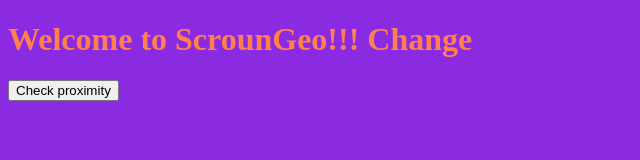
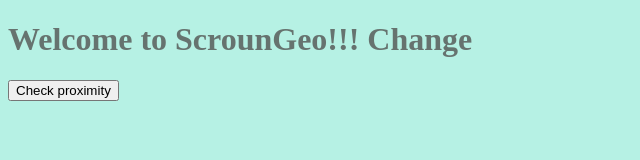
Before and after one commit to matthew-g-austin/ScrounGeo, a plain HTML site: page index.html in a window 1280 px wide. Shown: the whole page, without its empty margins (0-640 px from the left). Drawn offline with Linux system fonts and the light colour scheme.

Commit message:
changed colors

```diff
--- a/index.html
+++ b/index.html
@@ -1,6 +1,6 @@
 <!DOCTYPE html>
 <html>
-    <body style="background-color:blueviolet">
+    <body style="background-color:rgba(151, 235, 217, 0.699)">
         <script >
           var x = document.getElementById("result");
             function Check(){
@@ -15,7 +15,7 @@
                 "<br>Longitude: " + position.coords.longitude;
             }
         </script>
-        <h1 style="color:coral">Welcome to ScrounGeo!!! Change</h1>
+        <h1 style="color:rgba(71, 68, 66, 0.726)">Welcome to ScrounGeo!!! Change</h1>
         <button onclick="">Check proximity</button>
         <p id="result"></p>
         <script src="driver.js"></script>
```
